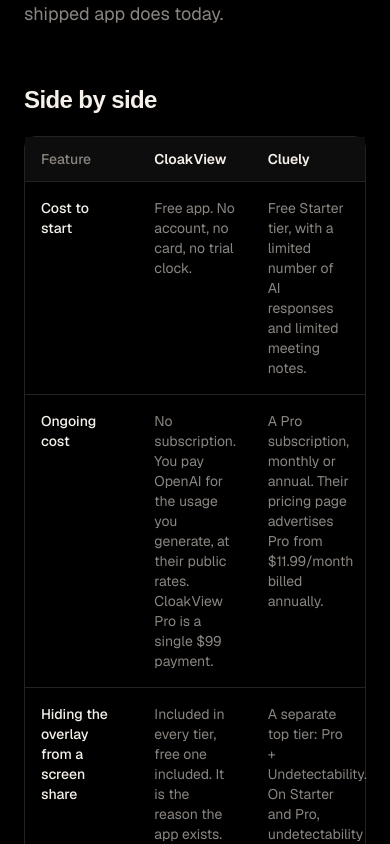
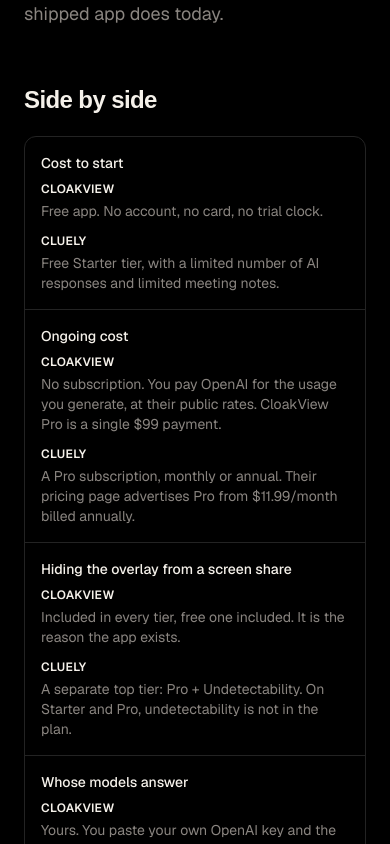
Before and after one commit to baphomet444/cloakview, a Next.js app in the folder web/: page /en/vs/cluely in a window 390 px wide. Shown: the part 900-1744 px from the top of the page. Built offline with nearby package versions, Linux system fonts and the light colour scheme; a web font is replaced by a local one.

Commit message:
fix(web): stack comparison rows into cards on phones

```diff
--- a/web/src/components/compare/compare-view.tsx
+++ b/web/src/components/compare/compare-view.tsx
@@ -76,8 +76,9 @@ export function CompareView({ locale, slug }: { locale: Locale; slug: CompareSlu
 
       <Section id="compare-table" title={locale === "en" ? "Side by side" : "Lado a lado"}>
         <div className="mt-5 rounded-xl border border-border">
-          <table className="w-full table-fixed border-collapse text-left text-sm">
-            <thead>
+          {/* Phones get one stacked block per row; the table only appears from md up. */}
+          <table className="block w-full border-collapse text-left text-sm md:table">
+            <thead className="hidden md:table-header-group">
               <tr className="border-b border-border bg-surface">
                 <th scope="col" className="px-4 py-3 align-bottom font-medium text-muted">
                   {labels.tableFeature}
@@ -90,14 +91,24 @@ export function CompareView({ locale, slug }: { locale: Locale; slug: CompareSlu
                 </th>
               </tr>
             </thead>
-            <tbody>
+            <tbody className="block md:table-row-group">
               {doc.rows.map((row) => (
-                <tr key={row.label} className="border-b border-border last:border-0">
-                  <th scope="row" className="px-4 py-4 align-top font-medium text-foreground">
+                <tr key={row.label} className="block border-b border-border px-4 py-4 last:border-0 md:table-row md:px-0 md:py-0">
+                  <th scope="row" className="block font-medium text-foreground md:table-cell md:px-4 md:py-4 md:align-top">
                     {row.label}
                   </th>
-                  <td className="px-4 py-4 align-top text-muted">{row.we}</td>
-                  <td className="px-4 py-4 align-top text-muted">{row.they}</td>
+                  <td className="mt-2 block text-muted md:mt-0 md:table-cell md:px-4 md:py-4 md:align-top">
+                    <span className="mb-1 block text-xs font-semibold uppercase tracking-wide text-foreground md:hidden">
+                      CloakView
+                    </span>
+                    {row.we}
+                  </td>
+                  <td className="mt-3 block text-muted md:mt-0 md:table-cell md:px-4 md:py-4 md:align-top">
+                    <span className="mb-1 block text-xs font-semibold uppercase tracking-wide text-foreground md:hidden">
+                      {doc.name}
+                    </span>
+                    {row.they}
+                  </td>
                 </tr>
               ))}
             </tbody>
```
